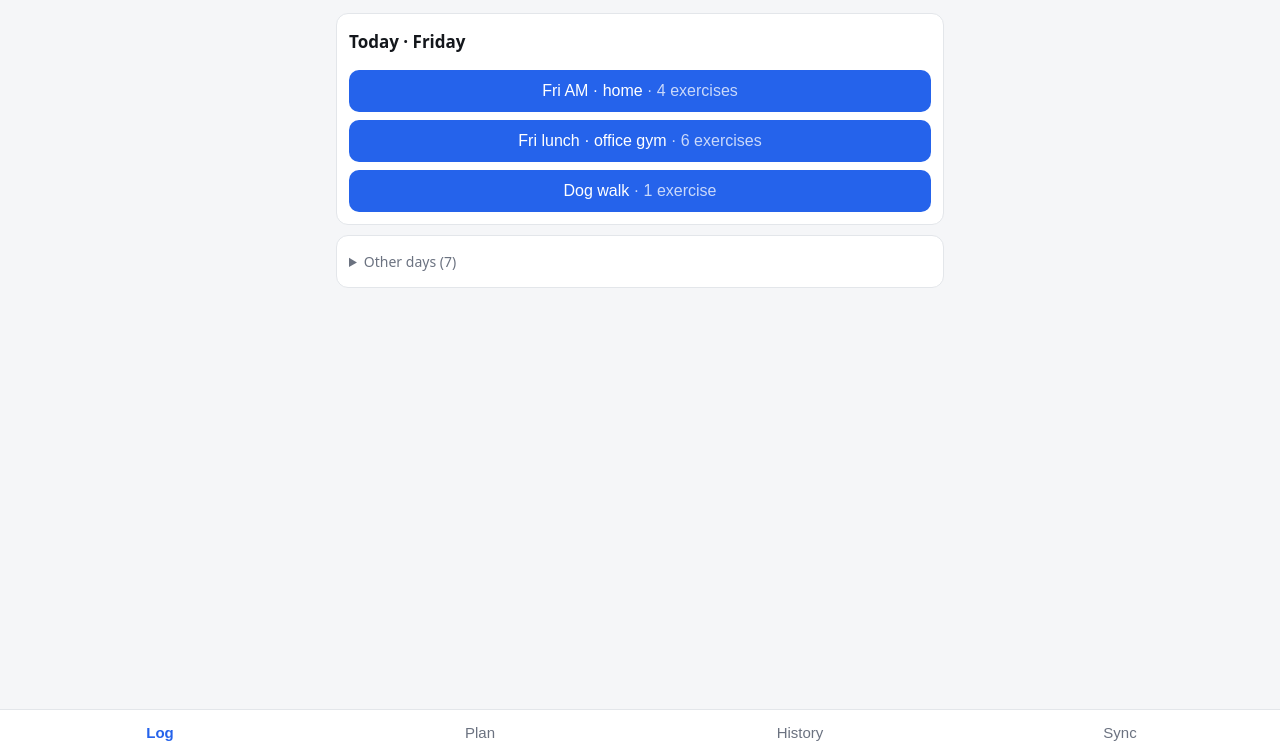
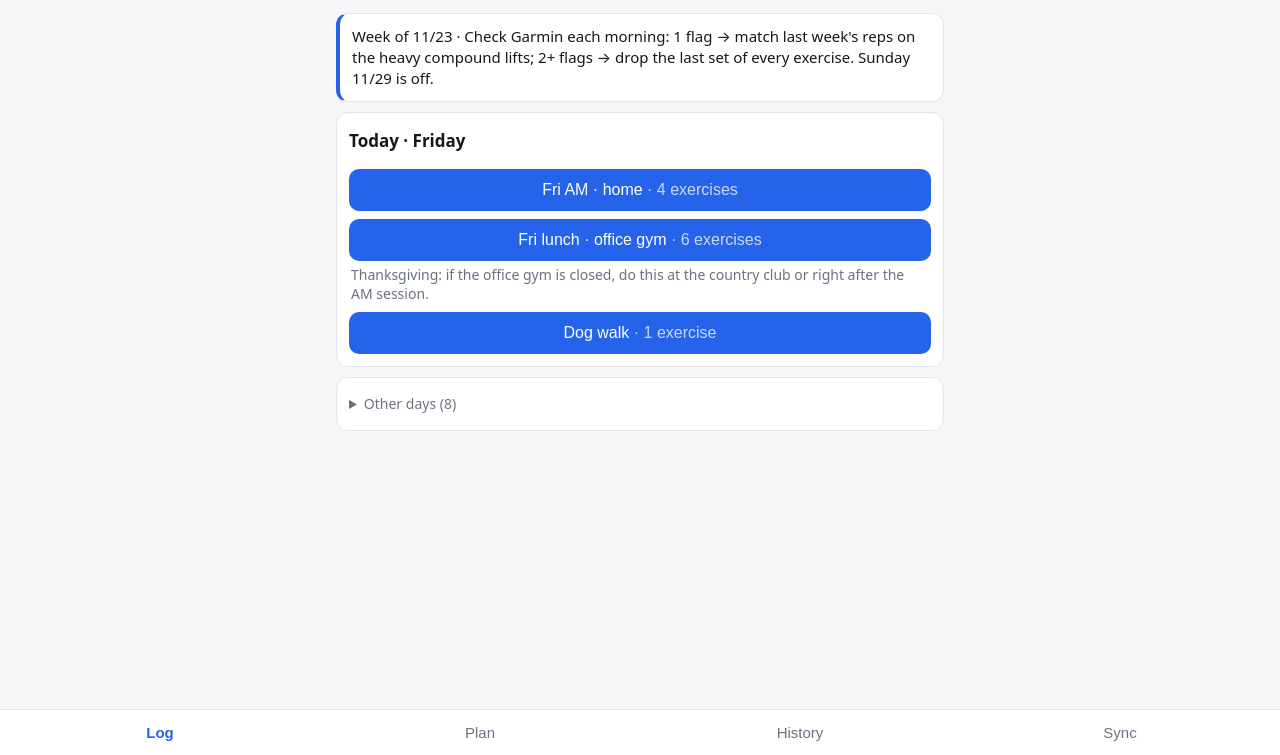
Before and after one commit to kevchapin3/Kc, a plain HTML site: page app/index.html in a window 1280 px wide. Shown: the part 45-800 px from the top of the page. Drawn offline with Linux system fonts and the light colour scheme.

Commit message:
Plan for week of 11/23 (loads Sun 11/22); day and week notes; plan effective dates
plans/2026-11-23.md keeps the coach's week as written.

Co-Authored-By: Claude Opus 5.5 <noreply@anthropic.com>
Claude-Session: https://claude.ai/code/session_01WatXAtbXph6pUzk5mkpnqK

```diff
--- a/app/app.js
+++ b/app/app.js
@@ -28,6 +28,7 @@ function fmt(ex, x) {
 const WEEKDAYS = ['Sunday', 'Monday', 'Tuesday', 'Wednesday', 'Thursday', 'Friday', 'Saturday'];
 // Weekdays a plan day belongs to, from its name ("Thu AM", "Bike (Wed/Sat)"). None = any day.
 const daysOf = d => ['sun', 'mon', 'tue', 'wed', 'thu', 'fri', 'sat'].flatMap((w, i) => new RegExp(`\\b${w}`, 'i').test(d.name) ? [i] : []);
+const nice = iso => { const d = new Date(iso + 'T12:00:00'); return `${WEEKDAYS[d.getDay()].slice(0, 3)} ${d.getMonth() + 1}/${d.getDate()}`; };
 const slug = t => String(t).toLowerCase().replace(/[^a-z0-9]+/g, '-').replace(/^-|-$/g, '');
 const num0 = (v, d) => v === '' ? '' : Number(v ?? d);
 // Clean one plan exercise (from plan.js or a pasted import). idFor(name) keeps history linked.
@@ -52,7 +53,7 @@ function replacePlan(state, days, { keepCustom = true } = {}) {
   const idFor = knownIds(state);
   const out = days.map(d => {
     const old = state.plan.days.find(x => x.name === d.name);
-    return { id: old ? old.id : (d.id || slug(d.name)), name: String(d.name), exercises: (d.exercises || []).map(e => normalizeExercise(e, idFor)) };
+    return { id: old ? old.id : (d.id || slug(d.name)), name: String(d.name), ...(d.note ? { note: String(d.note) } : {}), exercises: (d.exercises || []).map(e => normalizeExercise(e, idFor)) };
   });
   const names = new Set(out.map(d => d.name)), fromProject = new Set(state.seeded || []);
   const custom = keepCustom ? state.plan.days.filter(d => !names.has(d.name) && !fromProject.has(d.id)) : [];
@@ -63,6 +64,8 @@ function replacePlan(state, days, { keepCustom = true } = {}) {
 function applyProjectPlan(state) {
   const P = window.PROJECT_PLAN;
   if (!P || (state.planVersion && state.planVersion >= P.version)) return;
+  if (P.effective && today() < P.effective && state.plan.days.length) { state.pendingPlan = P.effective; return; }
+  delete state.pendingPlan;
   const partial = state.planVersion && Array.isArray(P.update);
   if (partial) {
     // Only the days changed in this version; other days keep the targets this phone has progressed.
@@ -71,12 +74,13 @@ function applyProjectPlan(state) {
       const src = P.days.find(d => d.name === name); if (!src) return;
       const exercises = structuredClone(src.exercises).map(e => normalizeExercise(e, idFor));
       const i = state.plan.days.findIndex(d => d.name === name);
-      if (i >= 0) state.plan.days[i].exercises = exercises;
+      if (i >= 0) { state.plan.days[i].exercises = exercises; if (src.note) state.plan.days[i].note = src.note; else delete state.plan.days[i].note; }
       else { const id = slug(name); state.plan.days.push({ id, name, exercises }); (state.seeded ||= []).push(id); }
     });
   } else replacePlan(state, structuredClone(P.days));
   if (P.unit) state.unit = P.unit;
   state.planVersion = P.version;
+  if (P.weekNote) state.weekNote = P.weekNote; else delete state.weekNote;
   state.planNotice = partial ? `Updated ${P.update.join(' and ')} from the “working out” project. Other days and your logged sessions are unchanged.`
     : `Plan updated from the “working out” project (${P.version}). Your logged sessions are unchanged.`;
 }
@@ -123,7 +127,7 @@ function render() {
 /* ---------- Log ---------- */
 function startDraft(dayId) {
   const day = S.plan.days.find(d => d.id === dayId);
-  S.draft = { id: uid(), date: today(), dayId, dayName: day.name, notes: '',
+  S.draft = { id: uid(), date: today(), dayId, dayName: day.name, dayNote: day.note || '', notes: '',
     exercises: day.exercises.map(ex => ({ exId: ex.id, name: ex.name, range: range(ex), note: ex.note || '',
       kind: kindOf(ex), addedLoad: !!ex.addedLoad,
       targets: ex.sets.map(s => ({ ...s })), sets: ex.sets.map(() => ({ weight: '', reps: '' })) })) };
@@ -136,8 +140,8 @@ function renderLog() {
     const dow = new Date().getDay(), todays = S.plan.days.filter(d => daysOf(d).includes(dow) || !daysOf(d).length);
     const others = S.plan.days.filter(d => !todays.includes(d));
     const doneToday = new Set(S.sessions.filter(x => x.date === today()).map(x => x.dayId));
-    const btn = (d, ghost) => `<button class="btn${ghost ? ' ghost' : ''}" data-day="${d.id}">${doneToday.has(d.id) ? '✓ ' : ''}${esc(d.name)} <span style="opacity:.75">· ${d.exercises.length} exercise${d.exercises.length === 1 ? '' : 's'}</span></button>`;
-    v.innerHTML = `<div class="card"><h2>Today · ${WEEKDAYS[dow]}</h2>
+    const btn = (d, ghost) => `<button class="btn${ghost ? ' ghost' : ''}" data-day="${d.id}">${doneToday.has(d.id) ? '✓ ' : ''}${esc(d.name)} <span style="opacity:.75">· ${d.exercises.length} exercise${d.exercises.length === 1 ? '' : 's'}</span></button>${!ghost && d.note ? `<p class="mute" style="margin:4px 2px 0">${esc(d.note)}</p>` : ''}`;
+    v.innerHTML = `${S.weekNote ? `<div class="card note">${esc(S.weekNote)}</div>` : ''}${S.pendingPlan ? `<p class="mute" style="margin:8px 2px">Next week’s plan is ready and loads on ${esc(nice(S.pendingPlan))}.</p>` : ''}<div class="card"><h2>Today · ${WEEKDAYS[dow]}</h2>
       ${todays.map(d => btn(d)).join('') || '<p class="mute">Nothing scheduled today. Rest day.</p>'}
       ${S.plan.days.length ? '' : '<p class="mute">No days in your plan yet. Add one under Plan or import from Sync.</p>'}</div>
       ${others.length ? `<details class="card"><summary class="mute">Other days (${others.length})</summary>${others.map(d => btn(d, true)).join('')}</details>` : ''}
@@ -148,7 +152,7 @@ function renderLog() {
     return;
   }
   const d = S.draft;
-  v.innerHTML = `<div class="card row"><div><h2 style="margin:0">${esc(d.dayName)}</h2></div>
+  v.innerHTML = `${d.dayNote ? `<div class="card note">${esc(d.dayNote)}</div>` : ''}<div class="card row"><div><h2 style="margin:0">${esc(d.dayName)}</h2></div>
       <input type="date" id="ddate" value="${d.date}" style="max-width:160px"></div>
     ${d.exercises.map((ex, ei) => { const k = ex.kind || 'lift', hasW = k === 'lift' || k === 'cardio';
       const wLabel = k === 'cardio' ? 'Miles' : (ex.addedLoad ? '+' : '') + S.unit, rLabel = k === 'cardio' ? 'Min' : k === 'hold' ? 'Sec' : 'Reps';
@@ -332,6 +336,7 @@ function importJSON(text) {
   if (!Array.isArray(days)) throw new Error('Expected {"plan":{"days":[...]}} or {"days":[...]}');
   if (obj.sessions) { S = { ...seedState(), ...obj, plan: { days: [] } }; replacePlan(S, days, { keepCustom: false }); }
   else { replacePlan(S, days); if (obj.unit) S.unit = obj.unit; }
+  if (obj.weekNote) S.weekNote = String(obj.weekNote);
   save();
 }
 
--- a/app/plan.js
+++ b/app/plan.js
@@ -1,14 +1,13 @@
 // Weekly plan from the "working out" Claude project. Ship a new version to update installed apps.
-// Bump "version" whenever this changes. "update" lists the days changed in this version: installs that
-// already have an earlier version replace only those days (other days keep the targets the phone progressed).
-// Without "update", the whole plan is swapped in. History is always kept.
+// "version": bump on every change. "effective": the app waits until this date (YYYY-MM-DD) to load it.
+// "update": optional list of changed days; installs on an earlier version replace only those days.
+// Without "update", the whole plan is swapped in (a new week). History is always kept (matched by exercise name).
 window.PROJECT_PLAN = {
- "version": "2026-11-20",
- "update": [
-  "Fri AM · home",
-  "Fri lunch · office gym"
- ],
+ "version": "2026-11-23",
+ "effective": "2026-11-22",
+ "week": "2026-11-23 to 2026-11-29",
  "source": "working out project",
+ "weekNote": "Week of 11/23 · Check Garmin each morning: 1 flag → match last week's reps on the heavy compound lifts; 2+ flags → drop the last set of every exercise. Sunday 11/29 is off.",
  "unit": "lb",
  "days": [
   {
@@ -72,7 +71,7 @@ window.PROJECT_PLAN = {
      "increment": 5,
      "repMin": 10,
      "repMax": 15,
-     "note": "Superset B1 · DB between feet · 3-sec lowering · 60s rest",
+     "note": "Superset B1 · 5 lb DB between feet · 3-sec lowering · 60s rest",
      "sets": [
       {
        "weight": 5,
@@ -114,6 +113,7 @@ window.PROJECT_PLAN = {
   },
   {
    "name": "Mon lunch · office gym",
+   "note": "Evening Pilates is fine.",
    "exercises": [
     {
      "name": "Seated DB shoulder press",
@@ -141,7 +141,7 @@ window.PROJECT_PLAN = {
      "increment": 5,
      "repMin": 12,
      "repMax": 15,
-     "note": "Superset C1 · reps per side · cable behind body · 60s rest",
+     "note": "Superset C1 · reps per side · 60s rest · finish with a 5 lb drop set to failure",
      "sets": [
       {
        "weight": 10,
@@ -298,7 +298,7 @@ window.PROJECT_PLAN = {
    ]
   },
   {
-   "name": "Arms (Tue)",
+   "name": "Tue lunch · office gym (arms)",
    "exercises": [
     {
      "name": "Close-grip bench",
@@ -393,7 +393,7 @@ window.PROJECT_PLAN = {
      "increment": 5,
      "repMin": 12,
      "repMax": 15,
-     "note": "Finisher C1 · no rest into pushdown",
+     "note": "Finisher C1 · 2 rounds · straight into pushdown",
      "sets": [
       {
        "weight": 40,
@@ -401,7 +401,7 @@ window.PROJECT_PLAN = {
       },
       {
        "weight": 40,
-       "reps": 12
+       "reps": 10
       }
      ]
     },
@@ -425,7 +425,7 @@ window.PROJECT_PLAN = {
    ]
   },
   {
-   "name": "Bike (Wed/Sat)",
+   "name": "Wed · bike + core",
    "exercises": [
     {
      "name": "Bike",
@@ -433,11 +433,47 @@ window.PROJECT_PLAN = {
      "increment": 0,
      "repMin": 40,
      "repMax": 40,
-     "note": "Zone 2 · weight = miles",
+     "note": "Easy: 80–90 W, HR under ~119 · pair the HR strap · miles optional",
      "sets": [
       {
        "weight": 0,
        "reps": 40
+      }
+     ]
+    },
+    {
+     "name": "Hanging oblique knee raise",
+     "kind": "bodyweight",
+     "increment": 0,
+     "repMin": 8,
+     "repMax": 10,
+     "note": "Optional core · reps per side",
+     "sets": [
+      {
+       "weight": 0,
+       "reps": 10
+      },
+      {
+       "weight": 0,
+       "reps": 10
+      }
+     ]
+    },
+    {
+     "name": "Side plank",
+     "kind": "hold",
+     "increment": 0,
+     "repMin": 30,
+     "repMax": 45,
+     "note": "Optional core · seconds per side",
+     "sets": [
+      {
+       "weight": 0,
+       "reps": 30
+      },
+      {
+       "weight": 0,
+       "reps": 30
       }
      ]
     }
@@ -445,6 +481,7 @@ window.PROJECT_PLAN = {
   },
   {
    "name": "Thu AM · home",
+   "note": "Thanksgiving.",
    "exercises": [
     {
      "name": "Weighted chin-up (palms toward you)",
@@ -546,6 +583,7 @@ window.PROJECT_PLAN = {
   },
   {
    "name": "Thu lunch · office gym",
+   "note": "Thanksgiving: if the office gym is closed, do this at the country club or right after the AM session.",
    "exercises": [
     {
      "name": "Standing barbell overhead press",
@@ -666,18 +704,18 @@ window.PROJECT_PLAN = {
      "increment": 5,
      "repMin": 12,
      "repMax": 15,
-     "note": "Check Garmin first: 2+ flags → drop the last set of every exercise · Superset A1 · 45s rest · last set drop to 10s",
+     "note": "Superset A1 · 45s rest · last set drop to 15s to failure",
      "sets": [
       {
-       "weight": 15,
+       "weight": 20,
        "reps": 12
       },
       {
-       "weight": 15,
+       "weight": 20,
        "reps": 12
       },
       {
-       "weight": 15,
+       "weight": 20,
        "reps": 12
       }
      ]
@@ -687,19 +725,19 @@ window.PROJECT_PLAN = {
      "increment": 0,
      "repMin": 12,
      "repMax": 15,
-     "note": "Superset A2 · 55 lb KB · 2-sec hold · reps per side",
+     "note": "Superset A2 · 55 lb KB (max) · 2-sec hold · reps per side",
      "sets": [
       {
        "weight": 55,
-       "reps": 12
+       "reps": 15
       },
       {
        "weight": 55,
-       "reps": 12
+       "reps": 15
       },
       {
        "weight": 55,
-       "reps": 12
+       "reps": 13
       }
      ]
     },
@@ -718,23 +756,23 @@ window.PROJECT_PLAN = {
     },
     {
      "name": "Slow hanging leg raise",
-     "kind": "bodyweight",
-     "increment": 0,
+     "addedLoad": true,
+     "increment": 5,
      "repMin": 10,
      "repMax": 15,
-     "note": "3-sec lowering",
+     "note": "5 lb DB between feet · 3-sec lowering",
      "sets": [
       {
-       "weight": 0,
-       "reps": 15
+       "weight": 5,
+       "reps": 12
       },
       {
-       "weight": 0,
-       "reps": 15
+       "weight": 5,
+       "reps": 12
       },
       {
-       "weight": 0,
-       "reps": 15
+       "weight": 5,
+       "reps": 12
       }
      ]
     }
@@ -742,25 +780,26 @@ window.PROJECT_PLAN = {
   },
   {
    "name": "Fri lunch · office gym",
+   "note": "Thanksgiving: if the office gym is closed, do this at the country club or right after the AM session.",
    "exercises": [
     {
      "name": "Preacher curl",
      "increment": 5,
      "repMin": 8,
      "repMax": 12,
-     "note": "Calibration: try ~50–55 lb EZ bar, leave ~2 reps in reserve · 75s rest",
+     "note": "75s rest",
      "sets": [
       {
-       "weight": 0,
-       "reps": 8
+       "weight": 25,
+       "reps": 12
       },
       {
-       "weight": 0,
-       "reps": 8
+       "weight": 25,
+       "reps": 12
       },
       {
-       "weight": 0,
-       "reps": 8
+       "weight": 25,
+       "reps": 9
       }
      ]
     },
@@ -769,19 +808,19 @@ window.PROJECT_PLAN = {
      "increment": 5,
      "repMin": 8,
      "repMax": 12,
-     "note": "Calibration: try ~50–60 lb, ~2 in reserve · 75s rest · achy elbows → overhead cable extension instead",
+     "note": "75s rest · achy elbows → overhead cable extension instead",
      "sets": [
       {
-       "weight": 0,
-       "reps": 8
+       "weight": 55,
+       "reps": 11
       },
       {
-       "weight": 0,
-       "reps": 8
+       "weight": 55,
+       "reps": 9
       },
       {
-       "weight": 0,
-       "reps": 8
+       "weight": 55,
+       "reps": 9
       }
      ]
     },
@@ -790,32 +829,11 @@ window.PROJECT_PLAN = {
      "increment": 5,
      "repMin": 12,
      "repMax": 15,
-     "note": "Calibration: pick a load that leaves ~2 in reserve · Superset B1 · 60s rest",
-     "sets": [
-      {
-       "weight": 0,
-       "reps": 12
-      },
-      {
-       "weight": 0,
-       "reps": 12
-      },
-      {
-       "weight": 0,
-       "reps": 12
-      }
-     ]
-    },
-    {
-     "name": "Rope pushdown (pump)",
-     "increment": 5,
-     "repMin": 12,
-     "repMax": 15,
-     "note": "Superset B2 · ~40 lb (40×15 on Tue)",
+     "note": "Superset B1 · 60s rest",
      "sets": [
       {
        "weight": 40,
-       "reps": 12
+       "reps": 13
       },
       {
        "weight": 40,
@@ -828,21 +846,41 @@ window.PROJECT_PLAN = {
      ]
     },
     {
+     "name": "Rope pushdown (pump)",
+     "increment": 5,
+     "repMin": 12,
+     "repMax": 15,
+     "note": "Superset B2",
+     "sets": [
+      {
+       "weight": 45,
+       "reps": 13
+      },
+      {
+       "weight": 45,
+       "reps": 12
+      },
+      {
+       "weight": 45,
+       "reps": 11
+      }
+     ]
+    },
+    {
      "name": "Reverse-grip EZ curl",
      "increment": 5,
      "repMin": 12,
      "repMax": 15,
      "sets": [
       {
-       "weight": 0,
-       "reps": 12
+       "weight": 40,
+       "reps": 13
       },
       {
-       "weight": 0,
-       "reps": 12
+       "weight": 40,
+       "reps": 11
       }
-     ],
-     "note": "Calibration: try ~40–45 lb, ~2 in reserve"
+     ]
     },
     {
      "name": "Ab wheel rollout",
@@ -853,15 +891,34 @@ window.PROJECT_PLAN = {
      "sets": [
       {
        "weight": 0,
-       "reps": 8
+       "reps": 9
       },
       {
        "weight": 0,
-       "reps": 8
+       "reps": 9
       },
       {
        "weight": 0,
-       "reps": 8
+       "reps": 9
+      }
+     ]
+    }
+   ]
+  },
+  {
+   "name": "Sat · bike",
+   "exercises": [
+    {
+     "name": "Bike",
+     "kind": "cardio",
+     "increment": 0,
+     "repMin": 40,
+     "repMax": 40,
+     "note": "No Garmin flags → add 3–4 × 1 min hard (~200 W), full recovery between",
+     "sets": [
+      {
+       "weight": 0,
+       "reps": 40
       }
      ]
     }
@@ -876,7 +933,7 @@ window.PROJECT_PLAN = {
      "increment": 0,
      "repMin": 30,
      "repMax": 30,
-     "note": "Daily · weight = miles, reps = minutes",
+     "note": "Daily · miles / minutes",
      "sets": [
       {
        "weight": 2,
--- a/app/styles.css
+++ b/app/styles.css
@@ -24,3 +24,4 @@ td{padding:3px 4px}td input{text-align:center;padding:8px 2px}
 .toast{position:fixed;left:16px;right:16px;bottom:84px;background:var(--fg);color:var(--bg);padding:12px 14px;border-radius:10px;text-align:center;z-index:9}
 details.card summary{cursor:pointer;padding:4px 0}
 code{word-break:break-all}
+.card.note{border-left:4px solid var(--acc);font-size:15px}
--- a/app/sw.js
+++ b/app/sw.js
@@ -1,4 +1,4 @@
-const C = 'liftlog-v5';
+const C = 'liftlog-v6';
 const FILES = ['./', 'index.html', 'styles.css', 'app.js', 'overload.js', 'plan.js', 'manifest.json', 'icon.svg'];
 self.addEventListener('install', e => e.waitUntil(caches.open(C).then(c => c.addAll(FILES))));
 self.addEventListener('activate', e => e.waitUntil(caches.keys().then(ks => Promise.all(ks.filter(k => k !== C).map(k => caches.delete(k))))));
```
Also changed, not shown: 2 other files.
